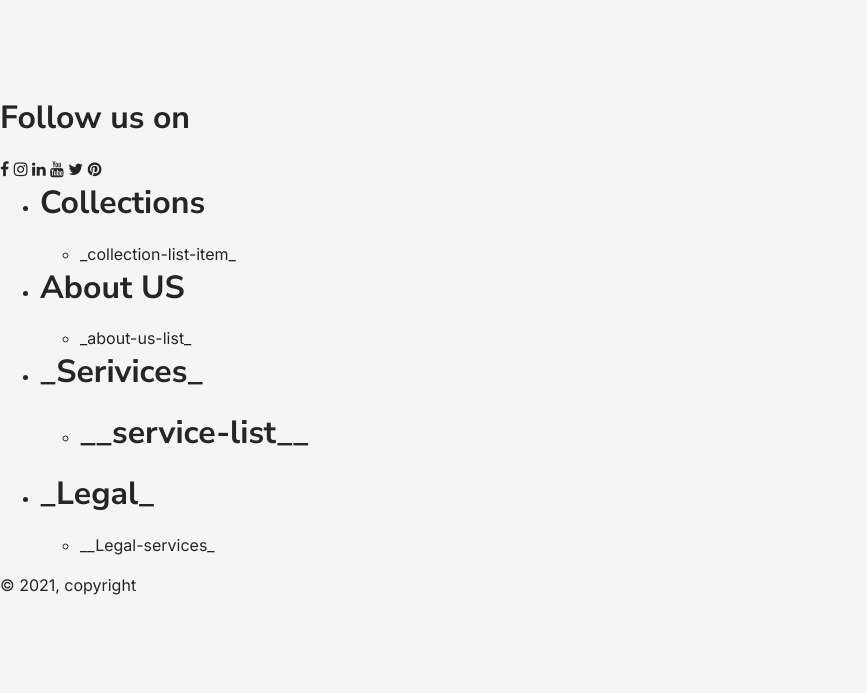
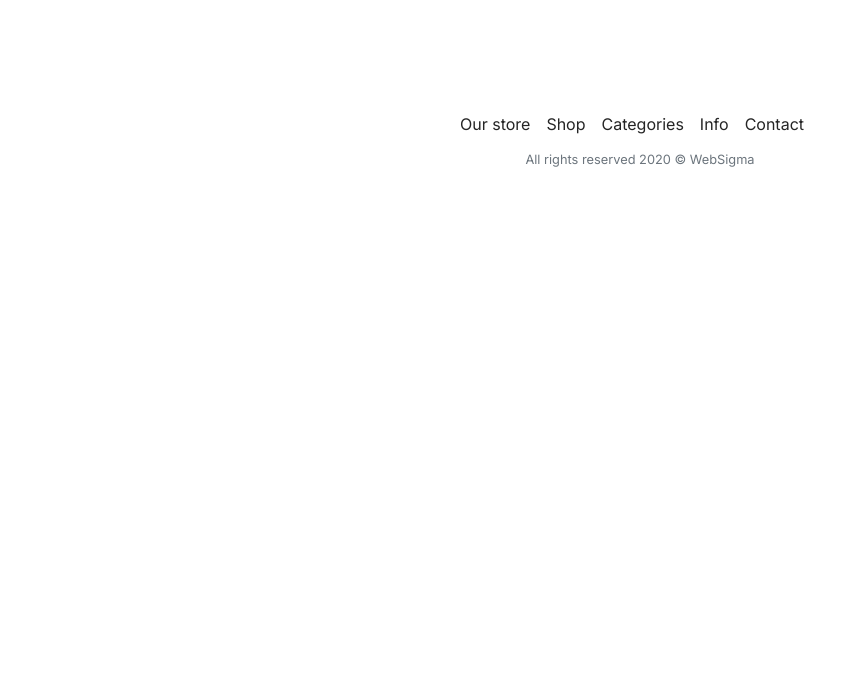
Before and after one commit to The-VibeRent/AchiaWeb, a Django app: page / in a window 1280 px wide. Shown: the part 3217-3910 px from the top of the page, without its empty margins (0-867 px from the left). After the commit the page ends 3384 px from the top, so only its background shows below. Run offline with Django 3.2, Linux system fonts and the light colour scheme; data comes from the database, SQL or seed files in the repository; some libraries are stand-ins or nearby versions.

Commit message:
Update footer.html

```diff
--- a/templates/footer.html
+++ b/templates/footer.html
@@ -1,62 +1,20 @@
-<footer class="wrapper wrapper-single ecomm-section-margin-top">
-  <div id="block-menu-menu-social" class="block-menu block-menu-menu-social pure-u-1">
-      <div class="social">
-          <div class="follow">
-              <h2>Follow us on</h2>
-          </div>
-          <div class="soc">
-              <a href="http://facebook.com" class="soc-btn" target="_blank" role="button" aria-label="facebook"><i
-                      class="fa fa-facebook"></i></a>
-              <a href="http://instagram.com" class="soc-btn" target="_blank" role="button"
-                  aria-label="instagram"><i class="fa fa-instagram"></i></a>
-              <a href="https://www.linkedin.com/" class="soc-btn" target="_blank" role="button"
-                  aria-label="linkedin"><i class="fa fa-linkedin"></i></a>
-              <a href="http://www.youtube.com/user/" class="soc-btn" target="_blank" role="button"
-                  aria-label="youtube"><i class="fa fa-youtube"></i></a>
-              <a href="http://twitter.com/" class="soc-btn" target="_blank" role="button" aria-label="twitter"><i
-                      class="fa fa-twitter"></i></a>
-              <a href="https://www.pinterest.ch/" class="soc-btn" target="_blank" role="button"
-                  aria-label="pinterest"><i class="fa fa-pinterest"></i></a>
-          </div>
-      </div>
-      <div id="block-menu-menu-footer-menu" class="block-rado-ecomm block-rado_ecomm-rado_ecomm_menu_footer_menu">
-          <ul>
-              <li class="first leaf">
-                  <h2><a href="">Collections</a></h2>
-                  <ul>
-                      <li class="nav__iti  underline parent">
-                          <a href="_url-tag_" class="underline parent" title="  Captain Cook">
-                              _collection-list-item_</a>
-                      </li>
-                  </ul>
-              </li>
-              <li class="expanded">
-                  <h2><a href="#">About US</a></h2>
-                  <ul>
-                      <li class="first leaf"><a href="_url_">_about-us-list_</a></li>
 
-                  </ul>
-              </li>
-              <li class="expanded">
-                  <h2><a href="#">_Serivices_</a></h2>
-                  <ul>
-                      <li class="leaf">
-                          <h2><a href="" class="submenu-title">__service-list__</a></h2>
-                      </li>
-                  </ul>
-              </li>
-              <li class="last expanded">
-                  <h2><a href="">_Legal_</a></h2>
-                  <ul>
-                      <li class="first leaf"><a href="">__Legal-services_</a></li>
-                  </ul>
-              </li>
-          </ul>
-      </div>
-
-
-      <div class="ecomm-newsletter-modal-wrapper-backdrop"></div>
-      <div class="footnote">
-          <div class="copyright">© 2021, copyright</div>
-      </div>
-</footer>
+    <footer class="bg-white">
+        <div class="container text-center">
+            <div class="wow fadeIn" data-wow-delay=".4s">
+                <p><i class="icon icon-layer display-4"></i></p>
+                <ul class="list-group list-group-horizontal list-group-clean justify-content-center">
+                    <li class="list-group-item pr-3"><a href="#">Our store</a></li>
+                    <li class="list-group-item pr-3"><a href="#">Shop</a></li>
+                    <li class="list-group-item pr-3"><a href="#">Categories</a></li>
+                    <li class="list-group-item pr-3"><a href="#">Info</a></li>
+                    <li class="list-group-item pr-3"><a href="#">Contact</a></li>
+                </ul>
+            </div>
+            <div class="wow fadeIn" data-wow-delay=".8s">
+                <p class="text-muted">
+                    <small>All rights reserved 2020 © WebSigma</small>
+                </p>
+            </div>
+        </div>
+    </footer>
```
